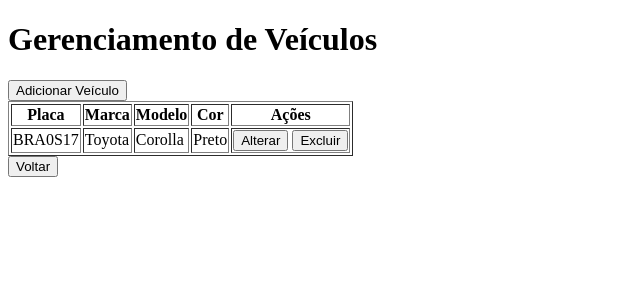
After one commit to caiodrigo/Projeto_Web, a Django app: page /crud/ in a window 1280 px wide. The commit adds this page. Shown: the top 300 px of the page, without its empty margins (0-640 px from the left). Run offline with Django 5.2, Linux system fonts and the light colour scheme; data comes from the database, SQL or seed files in the repository; both versions use the stored data as it was after the commit.

Commit message:
pagina crud

```diff
--- a/sis_veiculos/monitoramento/models.py
+++ b/sis_veiculos/monitoramento/models.py
@@ -4,10 +4,10 @@ class Veiculo(models.Model):
     placa = models.CharField(max_length=7, unique=True)
     marca = models.CharField(max_length=50)
     modelo = models.CharField(max_length=50)
-    cor = models.CharField(max_length=30)
+    cor = models.CharField(max_length=20)
 
     def __str__(self):
-        return self.placa
+        return f"{self.marca} {self.modelo} -  {self.placa}"
 
 class Motorista(models.Model):
     nome = models.CharField(max_length=100)
--- /dev/null
+++ b/sis_veiculos/monitoramento/templates/monitoramento/crud.html
@@ -0,0 +1,38 @@
+<!DOCTYPE html>
+<html lang="en">
+<head>
+    <meta charset="UTF-8">
+    <meta name="viewport" content="width=device-width, initial-scale=1.0">
+    <title>Gerenciamento de Veículos</title>
+</head>
+<body>
+    <h1>Gerenciamento de Veículos</h1>
+    <a href="{% url 'adicionar_veiculo' %}"><button>Adicionar Veículo</button></a>
+    <table border="1">
+        <thead>
+            <tr>
+                <th>Placa</th>
+                <th>Marca</th>
+                <th>Modelo</th>
+                <th>Cor</th>
+                <th>Ações</th>
+            </tr>
+        </thead>
+        <tbody>
+            {% for veiculo in veiculos %}
+                <tr>
+                    <td>{{ veiculo.placa }}</td>
+                    <td>{{ veiculo.marca }}</td>
+                    <td>{{ veiculo.modelo }}</td>
+                    <td>{{ veiculo.cor }}</td>
+                    <td>
+                        <a href="{% url 'atualizar_veiculo' veiculo.id %}"><button>Alterar</button></a>
+                        <a href="{% url 'excluir_veiculo' veiculo.id %}"><button>Excluir</button></a>
+                    </td>
+                </tr>
+            {% endfor %}
+        </tbody>
+    </table>
+    <a href="{% url 'index' %}"><button>Voltar</button></a>
+</body>
+</html>
--- a/sis_veiculos/monitoramento/urls.py
+++ b/sis_veiculos/monitoramento/urls.py
@@ -3,4 +3,8 @@ from . import views
 
 urlpatterns = [
     path('', views.index, name='index'),
+    path('crud/', views.crud_veiculos, name='crud_veiculos'),
+    path('adicionar/', views.adicionar_veiculo, name='adicionar_veiculo'),
+    path('atualizar/<int:veiculo_id>/', views.atualizar_veiculo, name='atualizar_veiculo'),
+    path('excluir/<int:veiculo_id>/', views.excluir_veiculo, name='excluir_veiculo'),
 ]
--- a/sis_veiculos/monitoramento/views.py
+++ b/sis_veiculos/monitoramento/views.py
@@ -1,6 +1,39 @@
-from django.shortcuts import render
-from .models import Vaga
+from django.shortcuts import render, redirect, get_object_or_404
+from .models import Veiculo
 
 def index(request):
-    vagas = Vaga.objects.all()
-    return render(request, 'monitoramento/index.html', {'vagas': vagas})
+    return render(request, 'monitoramento/index.html')
+
+# Página principal do CRUD
+def crud_veiculos(request):
+    veiculos = Veiculo.objects.all()
+    return render(request, 'monitoramento/crud.html', {'veiculos': veiculos})
+
+# Adicionar um novo veículo
+def adicionar_veiculo(request):
+    if request.method == 'POST':
+        placa = request.POST['placa']
+        marca = request.POST['marca']
+        modelo = request.POST['modelo']
+        cor = request.POST['cor']
+        Veiculo.objects.create(placa=placa, marca=marca, modelo=modelo, cor=cor)
+        return redirect('crud_veiculos')
+    return render(request, 'monitoramento/adicionar.html')
+
+# Atualizar veículo existente
+def atualizar_veiculo(request, veiculo_id):
+    veiculo = get_object_or_404(Veiculo, id=veiculo_id)
+    if request.method == 'POST':
+        veiculo.placa = request.POST['placa']
+        veiculo.marca = request.POST['marca']
+        veiculo.modelo = request.POST['modelo']
+        veiculo.cor = request.POST['cor']
+        veiculo.save()
+        return redirect('crud_veiculos')
+    return render(request, 'monitoramento/atualizar.html', {'veiculo': veiculo})
+
+# Excluir um veículo
+def excluir_veiculo(request, veiculo_id):
+    veiculo = get_object_or_404(Veiculo, id=veiculo_id)
+    veiculo.delete()
+    return redirect('crud_veiculos')
```
Also changed, not shown: sis_veiculos/monitoramento/templates/monitoramento/adicionar.html (added, +20 -0 lines), sis_veiculos/monitoramento/templates/monitoramento/atualizar.html (added, +20 -0 lines), sis_veiculos/monitoramento/templates/monitoramento/index.html (+5 -7 lines), sis_veiculos/db.sqlite3.
